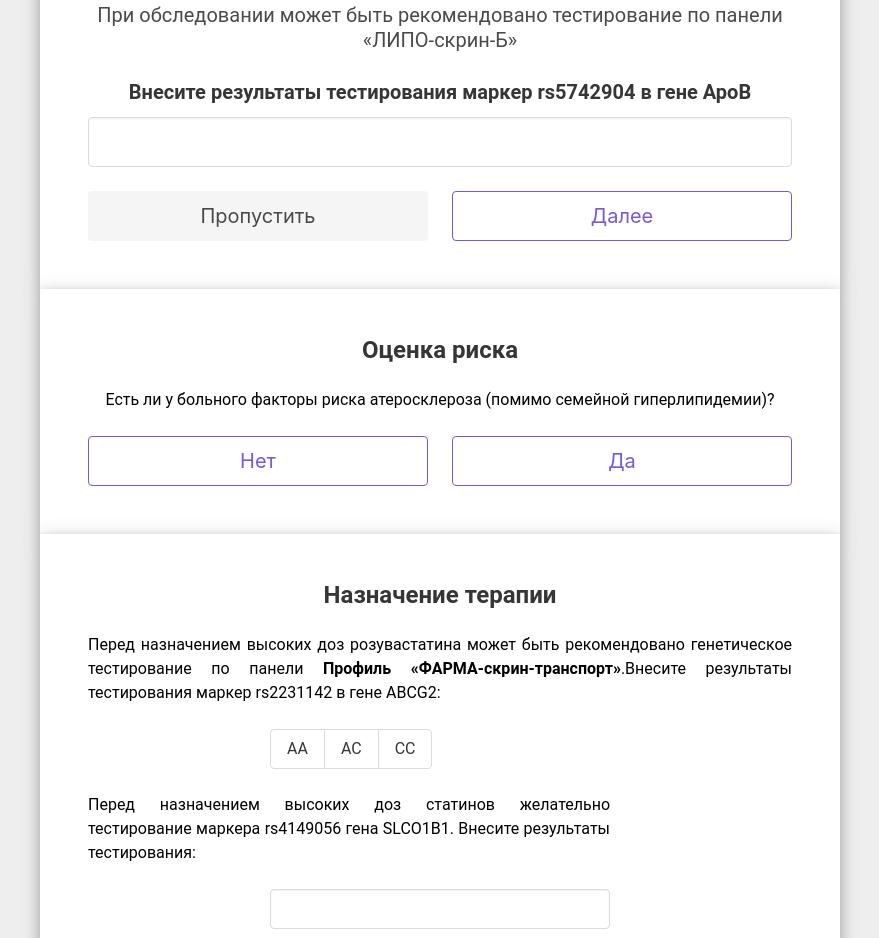
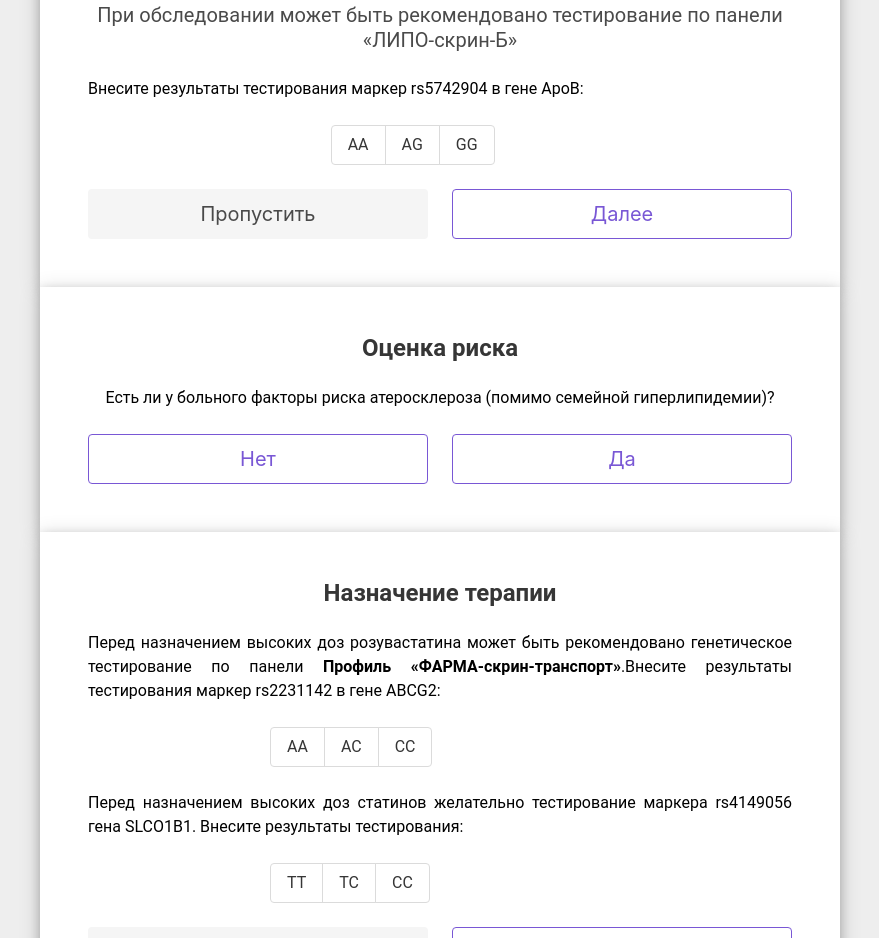
Before and after one commit to rguliev/familial-hyperlipidemia-calculator, a Vue app: page / in a window 1280 px wide. Shown: the part 1874-2812 px from the top of the page, without its empty margins (200-1079 px from the left). Built offline with nearby package versions, Linux system fonts and the light colour scheme; the HTML template or start-up script is replaced by a standard one.

Commit message:
Fix gene inputs

```diff
--- a/src/components/Slide5.vue
+++ b/src/components/Slide5.vue
@@ -1,20 +1,25 @@
 <template>
 <div class="container">
-    <div class="columns">
-      <div class="column is-full">
     <p class="title is-4">
       При наличии 6 и более баллов по системе критериев Голландской сети липидных клиник больному может быть рекомендовано проведение NGS для выявления причинной мутации, а также обследование родственников
     </p>
     <p class="subtitle">
       При обследовании может быть рекомендовано тестирование по панели «ЛИПО-скрин-Б»
     </p>
-          <p>
-          <b-field label="Внесите результаты тестирования маркер rs5742904 в гене АроВ" custom-class="is-medium">
-            <b-input v-model="geneApoB" size="is-medium"></b-input>
+
+    <div class="columns">
+      <div class="column has-text-justified">Внесите результаты тестирования маркер rs5742904 в гене АроВ:</div>
+    </div>
+    <div class="columns">
+      <div class="column is-one-third is-offset-one-third">
+        <b-field>
+              <b-radio-button v-model="geneApoB" native-value="AA">AA</b-radio-button>
+              <b-radio-button v-model="geneApoB" native-value="AG">AG</b-radio-button>
+              <b-radio-button v-model="geneApoB" native-value="GG">GG</b-radio-button>
         </b-field>
-          </p>
       </div>
     </div>
+
     <div class="columns">
         <div class="column"><b-button type="is-light is-medium" expanded>Пропустить</b-button></div>
         <div class="column"><b-button type="is-primary is-medium" outlined expanded>Далее</b-button></div>
--- a/src/components/Slide7.vue
+++ b/src/components/Slide7.vue
@@ -2,7 +2,7 @@
 <div class="container">
     <h1 class="title is-4">Назначение терапии</h1>
 
-    <div class="columns is-vcentered">
+    <div class="columns">
       <div class="column has-text-justified">Перед назначением высоких доз розувастатина может быть рекомендовано генетическое тестирование по панели <b>Профиль «ФАРМА-скрин-транспорт»</b>.Внесите результаты тестирования маркер rs2231142 в гене ABCG2:</div>
     </div>
     <div class="columns">
@@ -15,13 +15,15 @@
       </div>
     </div>
 
-    <div class="columns is-vcentered">
-      <div class="column is-three-quarters has-text-justified">Перед назначением высоких доз статинов желательно тестирование маркера rs4149056 гена SLCO1B1. Внесите результаты тестирования:</div>
+    <div class="columns">
+      <div class="column has-text-justified">Перед назначением высоких доз статинов желательно тестирование маркера rs4149056 гена SLCO1B1. Внесите результаты тестирования:</div>
     </div>
     <div class="columns">
       <div class="column is-half is-offset-one-quarter">
         <b-field>
-            <b-input v-model="geneSLCO1B1" ></b-input>
+            <b-radio-button v-model="geneSLCO1B1" native-value="TT">TT</b-radio-button>
+            <b-radio-button v-model="geneSLCO1B1" native-value="TC">TC</b-radio-button>
+            <b-radio-button v-model="geneSLCO1B1" native-value="CC">CC</b-radio-button>
         </b-field>
       </div>
     </div>
```
Lines whose indentation alone changed are shown as unchanged.
